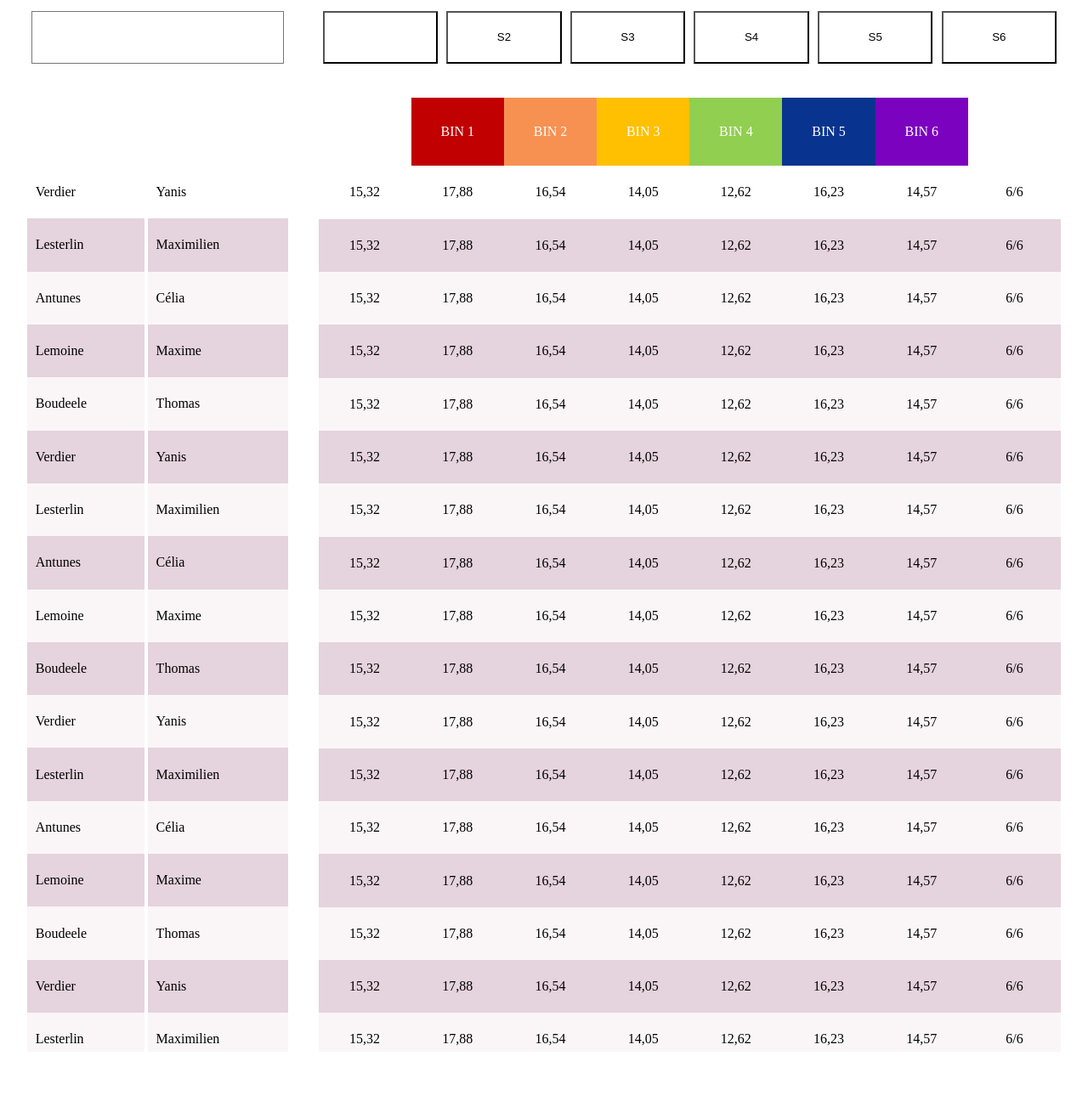
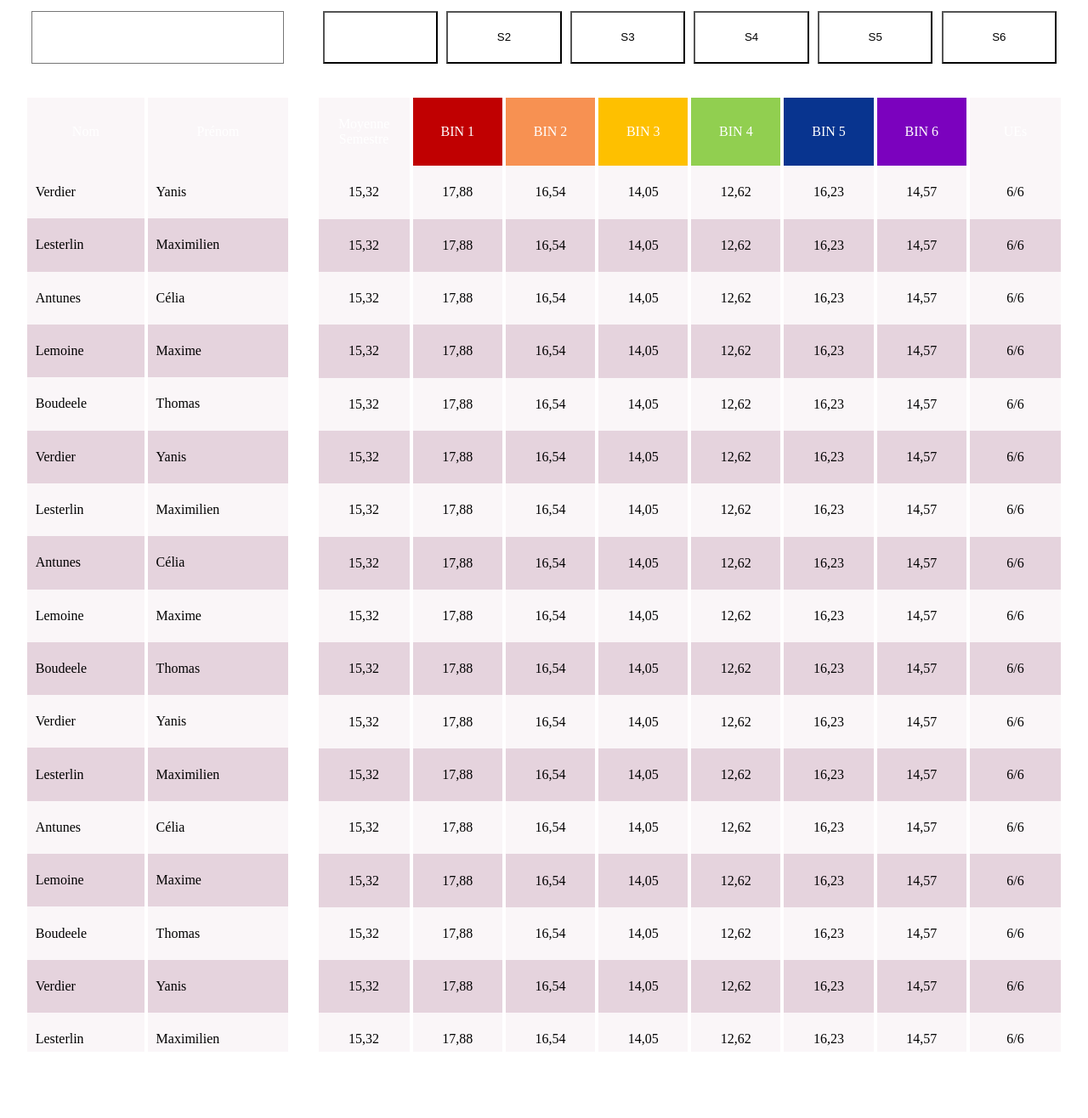
Before and after one commit to timberlek78/O-Notes, a PHP site: page /visualiser.html in a window 1280 px wide. Shown: the top 1316 px of the page at 85% size. Run offline with PHP 8.4, Linux system fonts and the light colour scheme.

Commit message:
Correction de bug, et ajout des lignes blanches entre les colonnes du deuxième tableau

```diff
--- a/src/vue/visualiser/tableau_note.css
+++ b/src/vue/visualiser/tableau_note.css
@@ -35,7 +35,12 @@
 	text-align: center;
 }
 
-.tableau-note-etd tr:not(:first-child){
+.tableau-note-etd th:not(:last-child),
+.tableau-note-etd td:not(:last-child) {
+	border-right: 0.38vw solid white;
+}
+
+.tableau-note-etd tr{
 	background-color: var(--classic-impair);
 }
 
--- a/src/vue/visualiser/visualiser.css
+++ b/src/vue/visualiser/visualiser.css
@@ -46,7 +46,7 @@
 	padding-left: 0.77vw;
 }
 
-.tableau-nom-etd tr:not(:first-child){
+.tableau-nom-etd tr{
 	background-color: var(--classic-impair);
 }
 
```
